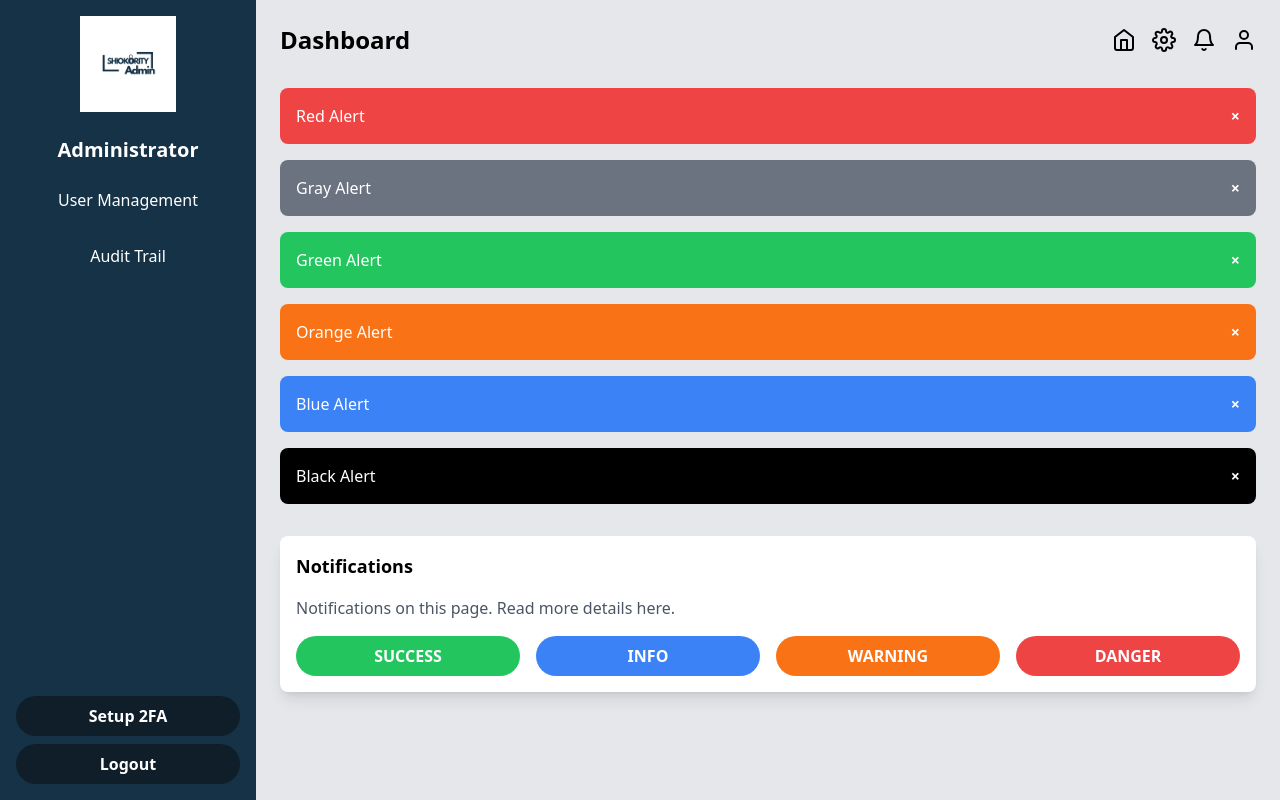
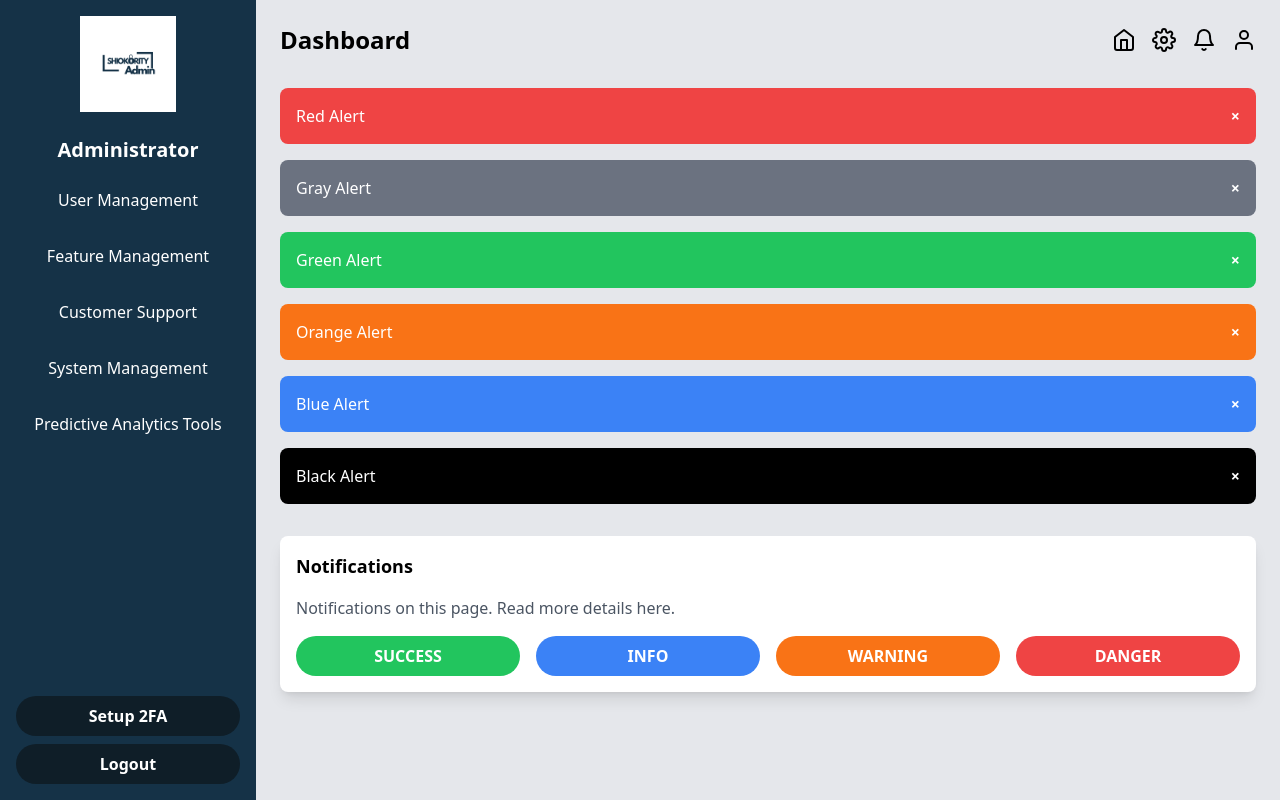
Before and after one commit to prozai/shiokority, a React (Create React App) app in the folder shiokority_admin/: page /dashboard in a window 1280 px wide. Built offline with nearby package versions, Linux system fonts and the light colour scheme; sample sign-in values are in the browser's storage.

Commit message:
Resolve conflict by keeping SideBar.jsx

```diff
--- a/shiokority_admin/src/components/SideBar.jsx
+++ b/shiokority_admin/src/components/SideBar.jsx
@@ -3,7 +3,7 @@ import React from 'react';
 import { useNavigate } from 'react-router-dom';
 import ShiokorityAdminLogo from '../asset/image/ShiokorityAdmin.png';
 
-const Sidebar = ({ handleLogout, handleSetup2FA, handleUserManagement, handleAuditTrail }) => {
+const Sidebar = ({ handleLogout, handleSetup2FA, handleUserManagement }) => {
   const navigate = useNavigate();
 
   const handleLogoClick = () => {
@@ -24,22 +24,16 @@ const Sidebar = ({ handleLogout, handleSetup2FA, handleUserManagement, handleAud
 
       {/* Navigation Menu */}
       <nav className="flex flex-col w-full space-y-4">
-      <button
+        <button
           onClick={handleUserManagement}
           className="w-full p-2 text-center hover:bg-[#0c1821] rounded-lg"
         >
           User Management
         </button>
-        <button
-          onClick={handleAuditTrail}
-          className="w-full p-2 text-center hover:bg-[#0c1821] rounded-lg"
-        >
-          Audit Trail
-        </button>
-        {/*<SidebarLink text="Feature Management" />
+        <SidebarLink text="Feature Management" />
         <SidebarLink text="Customer Support" />
         <SidebarLink text="System Management" />
-        <SidebarLink text="Predictive Analytics Tools" /> */}
+        <SidebarLink text="Predictive Analytics Tools" />
       </nav>
 
       {/* Bottom buttons, aligned at the bottom */}
```
